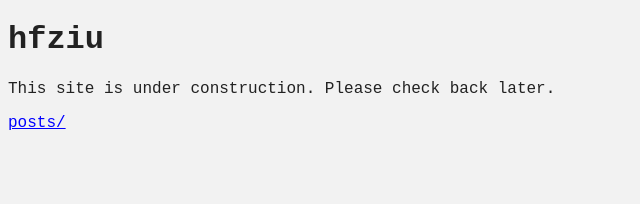
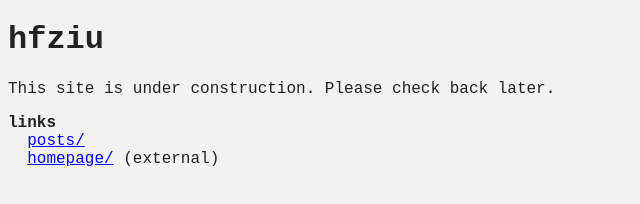
Before and after one commit to hfziu/hfziu.github.io, a plain HTML site: page index.html in a window 1280 px wide. Shown: the whole page, without its empty margins (0-640 px from the left). Drawn offline with Linux system fonts and the light colour scheme.

```diff
--- a/assets/site.css
+++ b/assets/site.css
@@ -31,6 +31,18 @@ body {
   color: var(--foreground-color);
   font-family: ui-monospace, monospace;
   max-width: 40em;
+}
+
+h2.homepage-header {
+  font-size: medium;
+  margin-bottom: 0;
+}
+
+ul.no-bullets {
+  list-style-type: none;
+  padding: 0;
+  margin: 0;
+  text-indent: 2ch;
 }
 
 .box {
--- a/index.html
+++ b/index.html
@@ -1,4 +1,4 @@
-<!doctype html>
+<!DOCTYPE html>
 <html lang="en">
   <head>
     <title>hfziu</title>
@@ -11,7 +11,14 @@
     <p>This site is under construction. Please check back later.</p>
 
     <div>
-      <a href="posts/">posts/</a>
+      <h2 id="links" class="homepage-header">links</h2>
+      <ul class="no-bullets">
+        <li><a href="posts/">posts/</a></li>
+        <li>
+          <a href="https://www.xfzhao.com" target="_blank">homepage/</a>
+          (external)
+        </li>
+      </ul>
     </div>
   </body>
 </html>
```
Also changed, not shown: posts/index.html (+5 -4 lines), posts/2024-09-02-sample.txt (deleted), posts/2024-09-02-site-last-long.txt (added), posts/2024-09-03-another-example.txt (added), scripts/compile_flags.txt (added), 3 other files.
